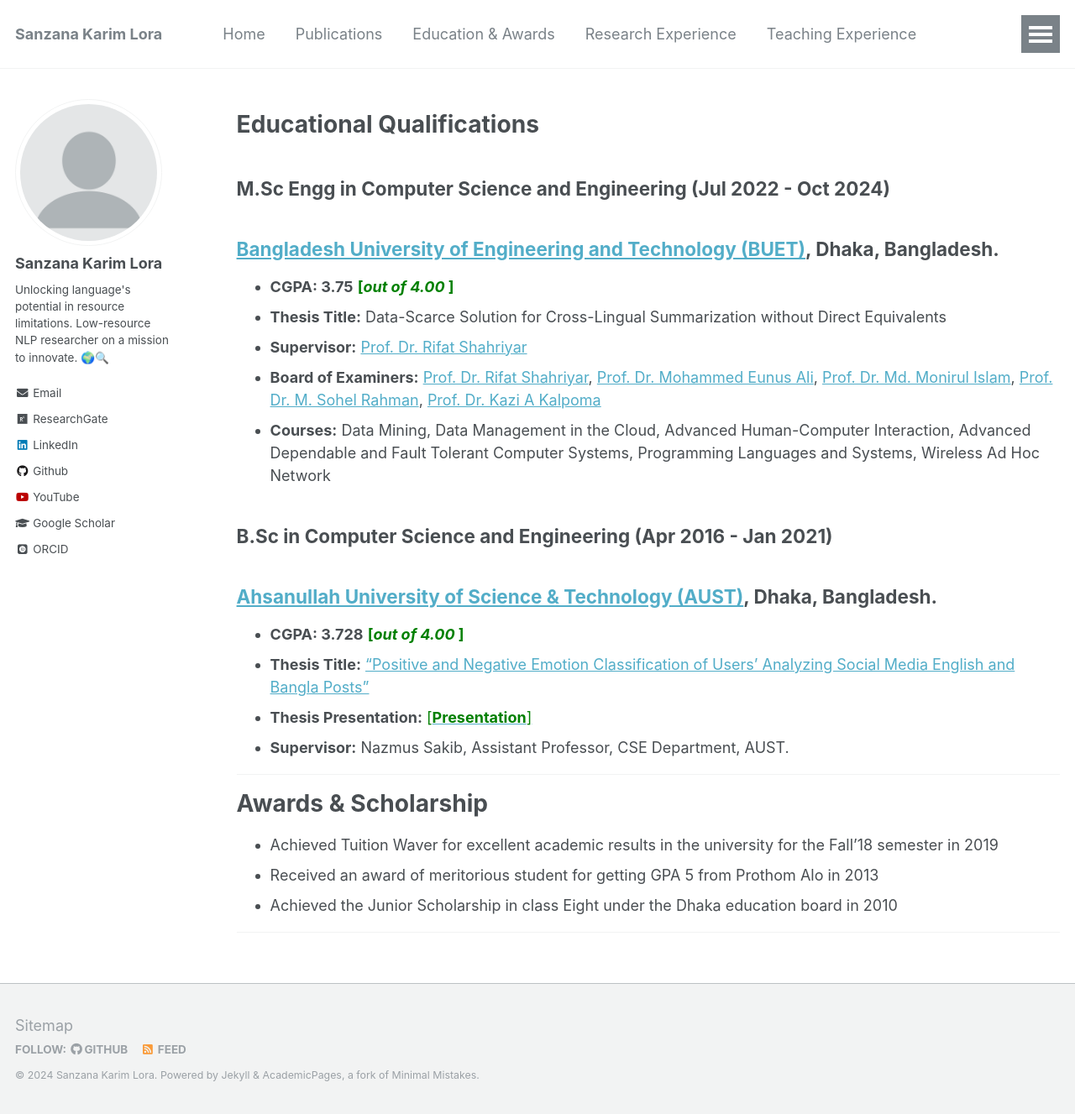
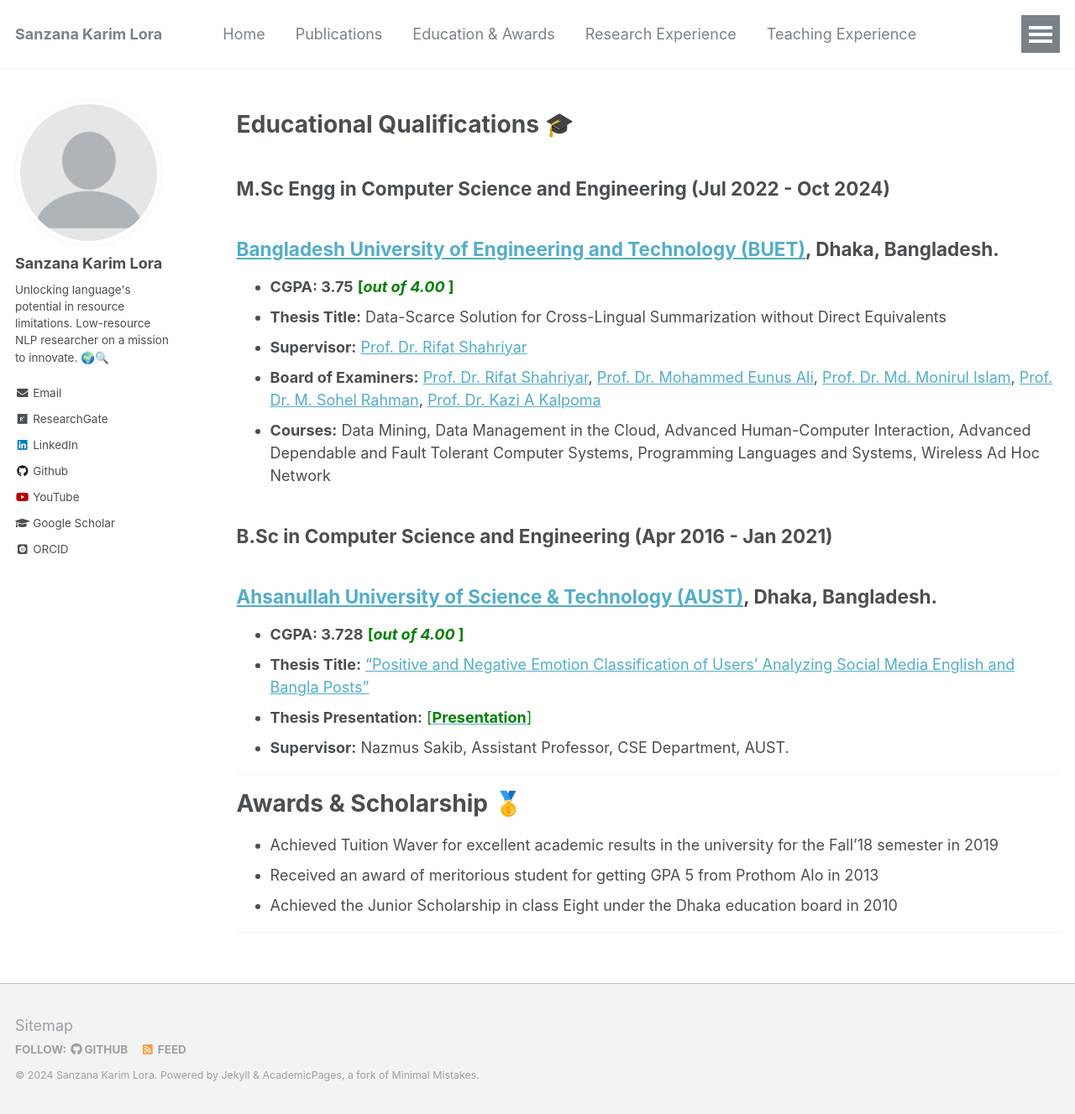
Before and after one commit to sanzanalora/sanzanalora.github.io, a Jekyll site: the page built from _pages/education_awards.md, in a window 1280 px wide and 1327 px high. Shown: the whole window at 84% size. Built offline with Jekyll 4.4.1, drawn with Linux system fonts in a browser that asks for light colours; some web fonts are replaced.

```diff
--- a/_pages/education_awards.md
+++ b/_pages/education_awards.md
@@ -7,7 +7,7 @@ redirect_from:
   - /resume
 ---
 
-# Educational Qualifications
+# Educational Qualifications 🎓
 
 ## M.Sc Engg in Computer Science and Engineering (Jul 2022 - Oct 2024)
 
@@ -28,7 +28,7 @@ redirect_from:
 
 ---
 
-# Awards & Scholarship
+# Awards & Scholarship 🥇
 
 - Achieved Tuition Waver for excellent academic results in the university for the Fall’18 semester in 2019
 - Received an award of meritorious student for getting GPA 5 from Prothom Alo in 2013
```
